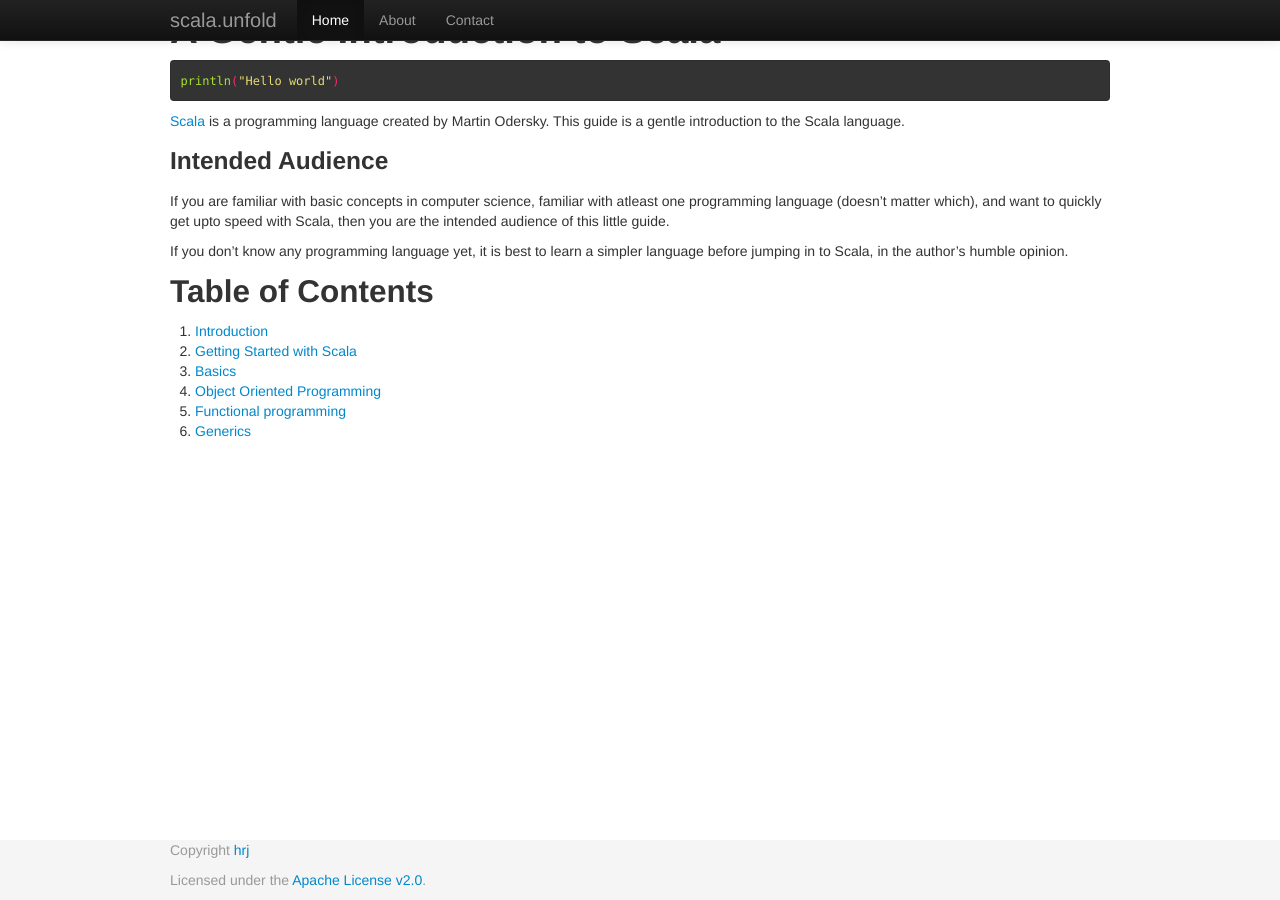
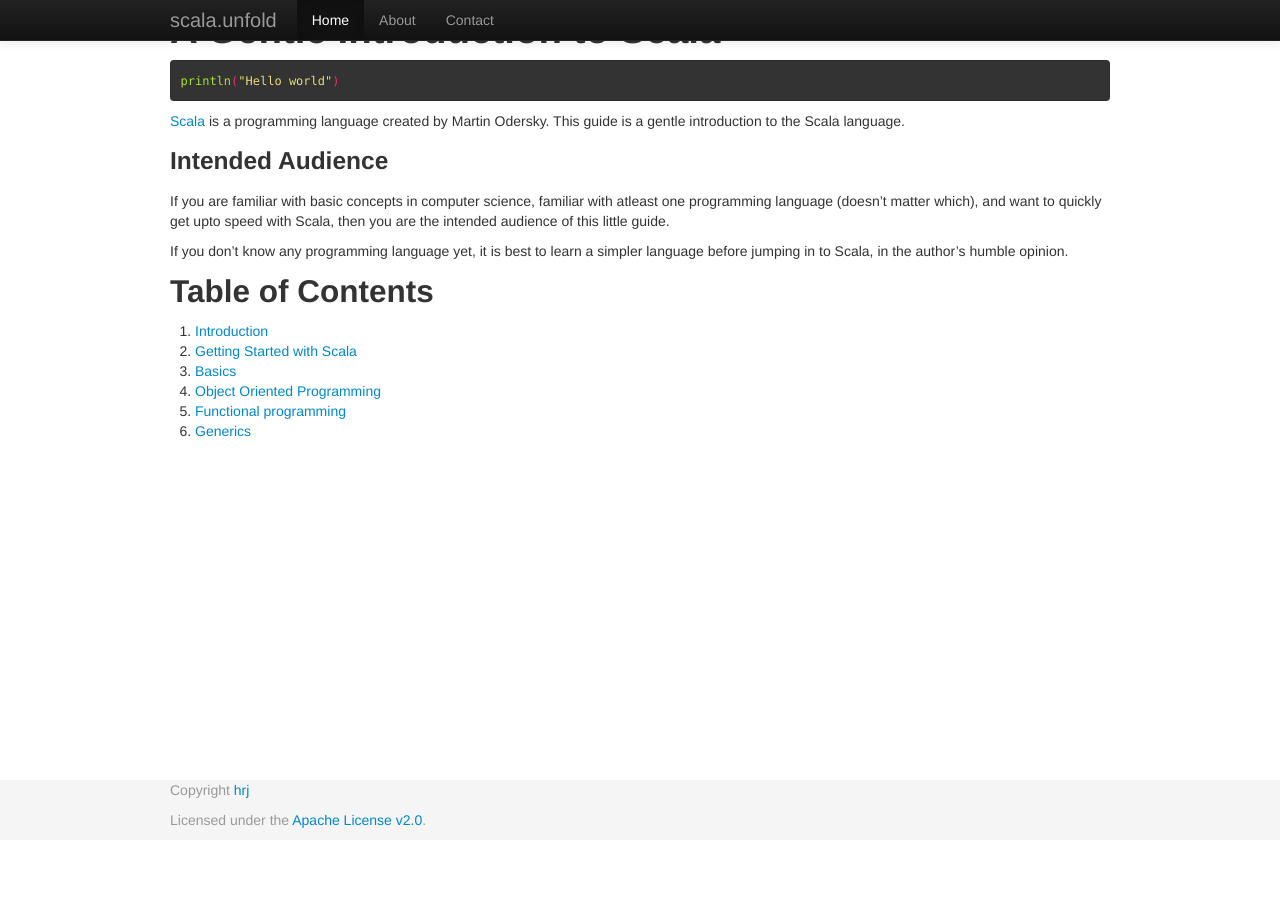
Before and after one commit to hrj/scala.unfold, a Jekyll site: the page built from index.md, in a window 1280 px wide and 900 px high, scrolled down 60 px. Built offline with Jekyll 4.4.1, drawn with Linux system fonts in a browser that asks for light colours; Markdown is read by kramdown in place of the engine named in the settings.

Commit message:
Roll back.

```diff
--- a/css/unfold.css
+++ b/css/unfold.css
@@ -13,7 +13,7 @@ body {
   height: auto !important;
   height: 100%;
   /* Negative indent footer by it's height + margin-top of contents */
-  margin: 0 auto -60px;
+  margin: 0 auto -120px;
 }
 
 /* Set the fixed height of the footer here */
```
